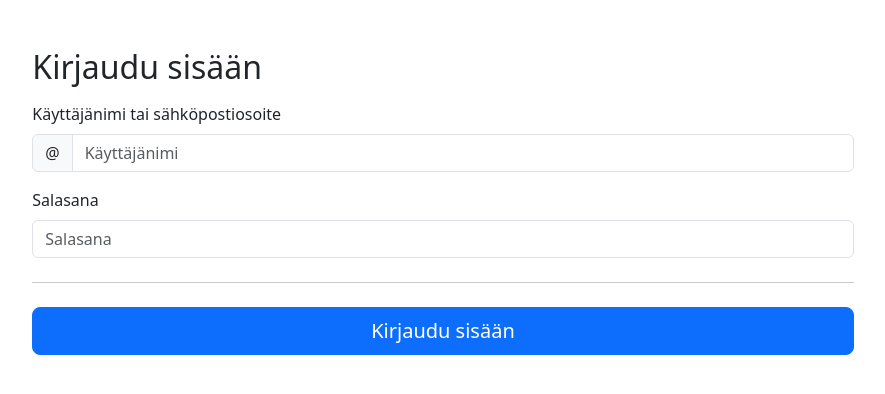
After one commit to jensondesign/omnia-taskit-ja-projektit, a PHP site: page /kirjaudu-bootstrap.php in a window 1280 px wide. The commit adds this page. Shown: the top 394 px of the page, without its empty margins (197-1082 px from the left). Run offline with PHP 8.4, Linux system fonts and the light colour scheme.

Commit message:
lisätty rekisteröinti ja sisäänkirjautuminen sivul

```diff
--- /dev/null
+++ b/neilikka/Nettikaupan-rekisteröitymislomake/kirjaudu-bootstrap.php
@@ -0,0 +1,42 @@
+<!DOCTYPE html>
+<html lang="fi">
+
+<head>
+    <meta charset="UTF-8" />
+    <meta name="viewport" content="width=device-width, initial-scale=1.0" />
+    <link href="https://cdn.jsdelivr.net/npm/bootstrap@5.3.1/dist/css/bootstrap.min.css" rel="stylesheet" integrity="sha384-4bw+/aepP/YC94hEpVNVgiZdgIC5+VKNBQNGCHeKRQN+PtmoHDEXuppvnDJzQIu9" crossorigin="anonymous" />
+
+    <title>Bootstrap lomake</title>
+</head>
+
+<body>
+    <div class="col-sm-12 col-md-9 col-xl-8 col-xxl-6 px-3 my-5 mx-auto">
+        <h2 class="mb-3">Kirjaudu sisään</h2>
+        <form class="needs-validation" novalidate="" method="post" action="kirjaudu.php">
+
+            <div class="col-12">
+                <label for="username" class="form-label">Käyttäjänimi tai sähköpostiosoite</label>
+                <div class="input-group has-validation">
+                    <span class="input-group-text">@</span>
+                    <input type="text" class="form-control" id="username" name="username" pattern="[a-zA-Z0-9._%+-]+@[a-zA-Z0-9.-]+\.[a-zA-Z]{2,}|[a-zA-Z0-9_]{3,20}" placeholder="Käyttäjänimi" required="" />
+                    <div class="invalid-feedback">Tämä on pakollinen</div>
+                </div>
+            </div>
+
+            <div class="col-12 my-3">
+                <label for="password" class="form-label">Salasana</label>
+                <input type="password" class="form-control" id="password" name="password" placeholder="Salasana" required="" />
+                <div class="invalid-feedback">Salasana on virheellinen</div>
+            </div>
+
+            <hr class="my-4" />
+
+            <button class="w-100 btn btn-primary btn-lg" type="submit">
+                Kirjaudu sisään
+            </button>
+        </form>
+    </div>
+    <script src="https://cdn.jsdelivr.net/npm/bootstrap@5.3.1/dist/js/bootstrap.bundle.min.js" integrity="sha384-HwwvtgBNo3bZJJLYd8oVXjrBZt8cqVSpeBNS5n7C8IVInixGAoxmnlMuBnhbgrkm" crossorigin="anonymous"></script>
+</body>
+
+</html>
--- a/Nettikaupan-rekisteröitymislomake/nettikauppa-bootstrap.php
+++ b/neilikka/Nettikaupan-rekisteröitymislomake/nettikauppa-bootstrap.php
@@ -29,7 +29,6 @@
         <div class="col-12">
           <label for="username" class="form-label">Käyttäjänimi</label>
           <div class="input-group has-validation">
-            <span class="input-group-text">@</span>
             <input type="text" class="form-control" id="username" name="username" placeholder="Käyttäjänimi" required="" />
             <div class="invalid-feedback">Tämä on pakollinen</div>
           </div>
--- a/Nettikaupan-rekisteröitymislomake/rekisteroidy.php
+++ b/neilikka/Nettikaupan-rekisteröitymislomake/rekisteroidy.php
@@ -39,11 +39,17 @@ if ($_SERVER["REQUEST_METHOD"] == "POST") {
     $stmt->bind_param("ssssssssssss", $firstName, $lastName, $username, $password, $email, $address, $address2, $country, $state, $zip, $maksutapa, $palaute);
 
     if ($stmt->execute()) {
+        $rekisteröinti_onnistui = true;
         echo "Rekisteröinti onnistui!";
     } else {
         echo "Rekisteröinti epäonnistui: " . $stmt->error;
     }
 
+    if ($rekisteröinti_onnistui) {
+        // Ohjaa käyttäjä etusivulle rekisteröinnin jälkeen
+        header("Location: ../etusivu.html");
+        exit;
+    }
 
     // Sulje yhteys
     $stmt->close();
```
Also changed, not shown: neilikka/Nettikaupan-rekisteröitymislomake/kirjaudu.php (added, +36 -0 lines), neilikka/etusivu.html (+19 -26 lines), neilikka/Nettikaupan-rekisteröitymislomake/neilikka.sql (renamed from Nettikaupan-rekisteröitymislomake/neilikka.sql), neilikka/Nettikaupan-rekisteröitymislomake/nettikauppa.html (renamed from Nettikaupan-rekisteröitymislomake/nettikauppa.html), neilikka/Nettikaupan-rekisteröitymislomake/style.css (renamed from Nettikaupan-rekisteröitymislomake/style.css).
